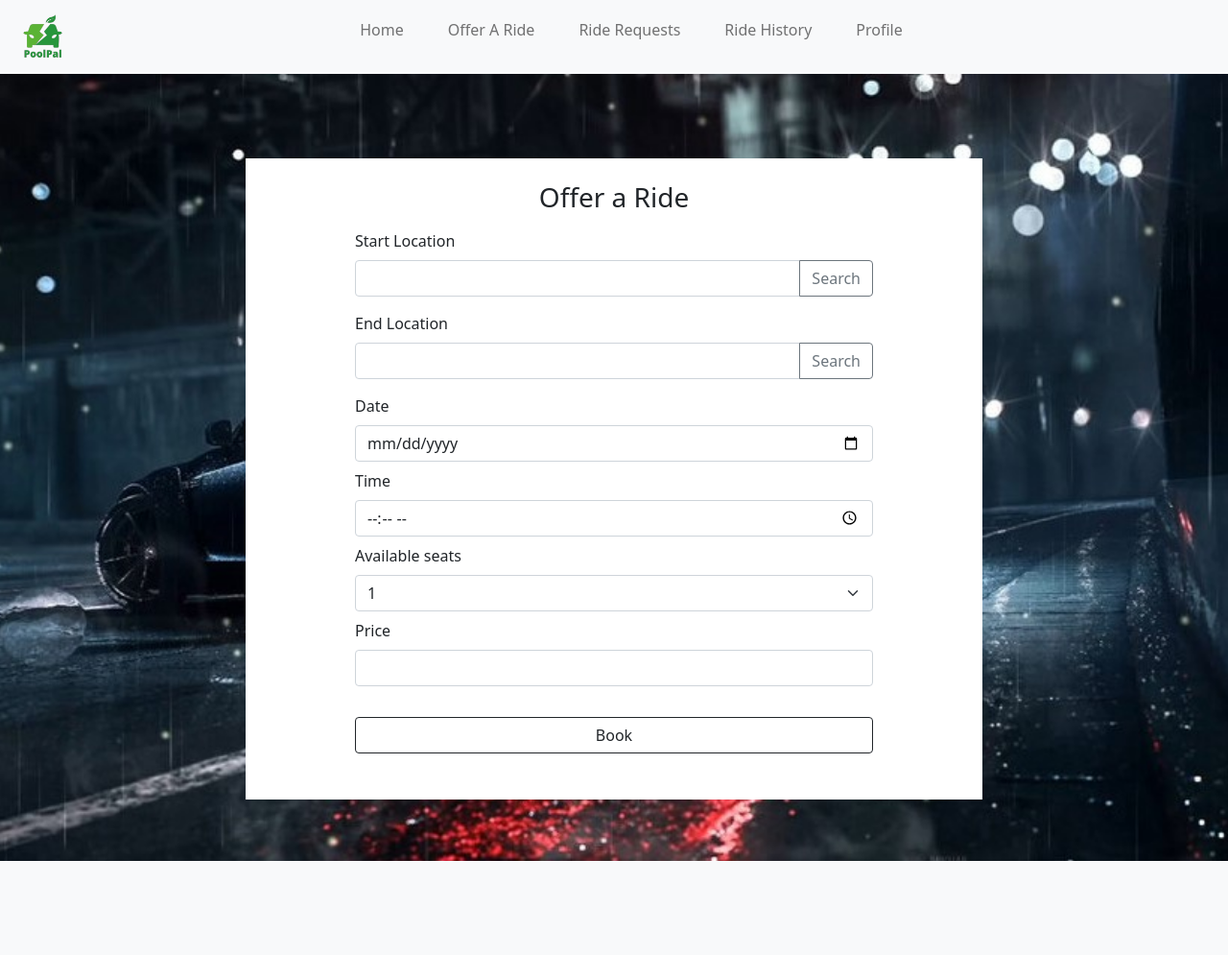
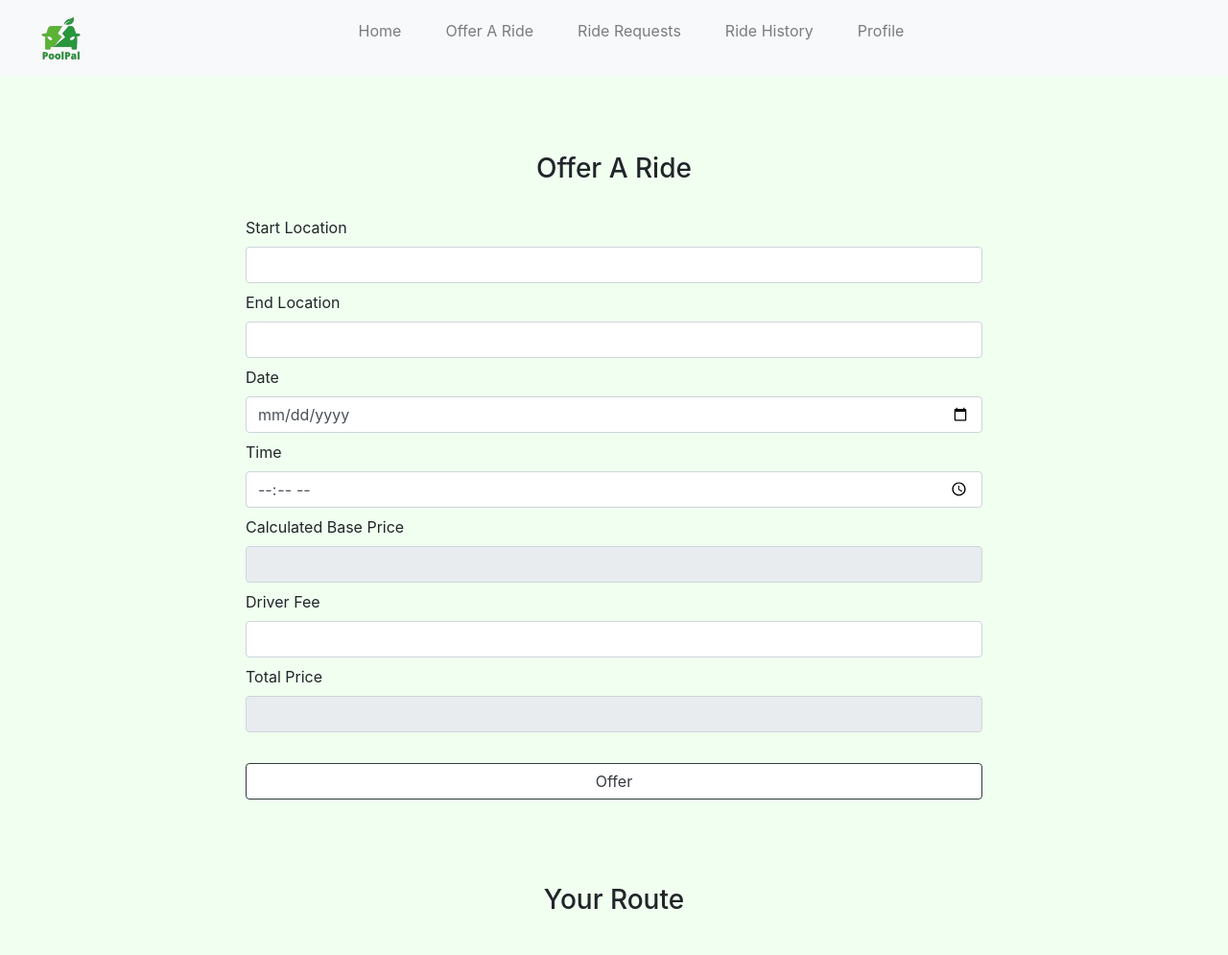
Before and after one commit to chiragnagpal02/PoolPal, a Flask app: template templates/driver/driverOfferForm.html in a window 1280 px wide. Shown: the top 995 px of the page at 96% size. Before the commit the page ends 897 px from the top, so only its background shows below. Run offline with Flask 3, Linux system fonts and the light colour scheme; the template is opened without the code that fills it, so the values that code supplies are empty; parts of the project's set-up code (start-up, migrations or seed data) failed here and were passed over; some libraries are stand-ins or nearby versions.

Commit message:
trying to do base price

```diff
--- a/driverMS.py
+++ b/driverMS.py
@@ -8,7 +8,7 @@ import bcrypt
 
 
 app = Flask(__name__)
-# app.config['SQLALCHEMY_DATABASE_URI'] = 'mysql+mysqlconnector://root:root@localhost:3306/PoolPal'
+# app.config['SQLALCHEMY_DATABASE_URI'] = 'mysql+mysqlconnector://root@localhost:3306/PoolPal'
 app.config['SQLALCHEMY_DATABASE_URI'] = environ.get('dbURL')
 app.config['SQLALCHEMY_TRACK_MODIFICATIONS'] = False
 app.config['SQLALCHEMY_ENGINE_OPTIONS'] = {'pool_recycle': 299}
--- a/tables.sql
+++ b/tables.sql
@@ -75,6 +75,8 @@
       PRIMARY KEY (CPID, DID, PID)
   );
 
+
+-- what is this for?
 CREATE TABLE User (
     Email VARCHAR(200) NOT NULL,
     Role VARCHAR(10) NOT NULL,
--- a/templates/driver/driverHomepage.html
+++ b/templates/driver/driverHomepage.html
@@ -11,7 +11,7 @@
     integrity="sha384-EVSTQN3/azprG1Anm3QDgpJLIm9Nao0Yz1ztcQTwFspd3yD65VohhpuuCOmLASjC" crossorigin="anonymous">
 
   <!-- page name -->
-  <title>Admin Homepage</title>
+  <title>Driver Homepage</title>
 
   <!-- css -->
   <style>
--- a/templates/driver/driverOfferForm.html
+++ b/templates/driver/driverOfferForm.html
@@ -10,8 +10,21 @@
   <link href="https://cdn.jsdelivr.net/npm/bootstrap@5.0.2/dist/css/bootstrap.min.css" rel="stylesheet"
     integrity="sha384-EVSTQN3/azprG1Anm3QDgpJLIm9Nao0Yz1ztcQTwFspd3yD65VohhpuuCOmLASjC" crossorigin="anonymous">
 
+  <!-- map -->
+  <link rel="stylesheet" href="https://stackpath.bootstrapcdn.com/bootstrap/4.3.1/css/bootstrap.min.css"
+    integrity="sha384-ggOyR0iXCbMQv3Xipma34MD+dH/1fQ784/j6cY/iJTQUOhcWr7x9JvoRxT2MZw1T" crossorigin="anonymous">
+  <script src="https://code.jquery.com/jquery-3.3.1.slim.min.js"
+    integrity="sha384-q8i/X+965DzO0rT7abK41JStQIAqVgRVzpbzo5smXKp4YfRvH+8abtTE1Pi6jizo"
+    crossorigin="anonymous"></script>
+  <script src="https://cdnjs.cloudflare.com/ajax/libs/popper.js/1.14.3/umd/popper.min.js"
+    integrity="sha384-ZMP7rVo3mIykV+2+9J3UJ46jBk0WLaUAdn689aCwoqbBJiSnjAK/l8WvCWPIPm49"
+    crossorigin="anonymous"></script>
+  <script src="https://stackpath.bootstrapcdn.com/bootstrap/4.1.3/js/bootstrap.min.js"
+    integrity="sha384-ChfqqxuZUCnJSK3+MXmPNIyE6ZbWh2IMqE241rYiqJxyMiZ6OW/JmZQ5stwEULTy"
+    crossorigin="anonymous"></script>
+
   <!-- page name -->
-  <title>Admin Homepage</title>
+  <title>Passenger Ride Offers</title>
 
   <!-- css -->
   <style>
@@ -28,15 +41,21 @@
     }
 
     /* body css */
-    .background {
-      padding: 5% 20%;
+    body {
       width: 100%;
       height: 100%;
-      background-repeat: no-repeat;
-      background-image: url('../../static/forms.jpg');
-      height: 100%;
-      background-position: center;
-      background-size: cover;
+      background-color: honeydew;
+    }
+
+    .content {
+      padding: 5% 20%;
+    }
+
+    /* map css */
+    #map {
+      height: 300px;
+      margin-bottom: 30px;
+      margin-top: 25px;
     }
   </style>
 
@@ -66,12 +85,11 @@
             <a href="driverOfferForm.html" class="nav-link routing">Offer A Ride</a>
           </li>
           <li class="nav-item">
-            <a href="driverRideRequests.html"  class="nav-link routing">Ride Requests</a>
+            <a href="driverRideRequests.html" class="nav-link routing">Ride Requests</a>
           </li>
           <li class="nav-item">
             <a href="driverRides.html" class="nav-link routing">Ride History</a>
           </li>
-
           <li class="nav-item">
             <a href="driverProfile.html" class="nav-link routing">Profile</a>
           </li>
@@ -81,104 +99,196 @@
   </nav>
 
   <!-- body -->
-  <div class="background container-fluid d-flex align-items-center justify-content-center">
-    <div class="whitebox bg-white rounded-4 w-100 p-4 mt-4 d-flex align-items-center justify-content-center">
-      <div class="w-100">
-        <div>
-          <h3 class="text-center">Offer a Ride</h3>
+  <div class="content">
+
+    <!-- form title -->
+    <div class="row">
+      <h3 class="my-3 text-center">Offer A Ride</h3>
     </div>
+
+    <!-- enter details of request through form -->
     <div class="d-flex justify-content-center">
-          <div class="w-75">
-            <form id="driverOffer">
+      <div class="w-100 mb-5 mt-2">
+        <form id="routeForm">
+
           <!-- start location -->
           <div class="my-2">
             <label for="startLocation" class="form-label">Start Location</label>
-                <div class="input-group mb-3">
-                  <input type="text" class="form-control">
-                  <button class="btn btn-outline-secondary" type="button" id="button-addon2">Search</button>
+            <input type="text" class="form-control" id="startLocation" required>
           </div>
-              </div>
+
           <!-- end location -->
           <div class="my-2">
             <label for="endLocation" class="form-label">End Location</label>
-                <div class="input-group mb-3">
-                  <input type="text" class="form-control" id="endLocation">
-                  <button class="btn btn-outline-secondary" type="button" id="button-addon2">Search</button>
+            <input type="text" class="form-control" id="endLocation" required>
           </div>
-              </div>
+
           <!-- date -->
           <div class="my-2">
             <label for="date" class="form-label">Date</label>
-                <input id="date" class="form-control" type="date" />
+            <input type="date" class="form-control" id="date" required>
           </div>
+
           <!-- time -->
           <div class="my-2">
             <label for="time" class="form-label">Time</label>
-                <input type="time" class="form-control" id="time">
-              </div>
-              <!-- available seats -->
-              <div class="my-2">
-                <label for="availableSeats" class="form-label">Available seats</label>
-                <select id="availableSeats" class="form-select" aria-label="Default select example">
-                  <option value="1" selected> 1</option>
-                  <option value="2">2</option>
-                  <option value="3">3</option>
-                  <option value="4">4</option>
-                </select>
-              </div>
-              <!-- price -->
-              <div class="my-2">
-                <label for="price" class="form-label">Price</label>
-                <input type="number" class="form-control" id="price">
+            <input type="time" class="form-control" id="time" required>
           </div>
 
-              <button type="submit" class="btn btn-outline-dark my-4 w-100">Book</button>
+          <!-- base price -->
+          <div class="my-2">
+            <label for="baseprice" class="form-label">Calculated Base Price</label>
+            <input type="text" class="form-control" id="baseprice" readonly>
+          </div>
 
+          <!-- driver fee -->
+          <div class="my-2">
+            <label for="driverfee" class="form-label">Driver Fee</label>
+            <input type="number" class="form-control" id="driverfee" required>
+          </div>
+
+          <!-- time -->
+          <div class="my-2">
+            <label for="totalprice" class="form-label">Total Price</label>
+            <input type="number" class="form-control" id="totalprice" readonly>
+          </div>
+          <button type="submit" class="btn btn-outline-dark my-4 w-100 bg-white">Offer</button>
         </form>
       </div>
     </div>
+
+    <!-- map -->
+    <div class="row">
+      <h3 class="my-3 text-center">Your Route</h3>
     </div>
-    </div>
-  </div>
+    <div id="map"></div>
+
     <!-- Bootstrap Bundle with Popper -->
     <script src="https://cdn.jsdelivr.net/npm/bootstrap@5.0.2/dist/js/bootstrap.bundle.min.js"
       integrity="sha384-MrcW6ZMFYlzcLA8Nl+NtUVF0sA7MsXsP1UyJoMp4YLEuNSfAP+JcXn/tWtIaxVXM"
       crossorigin="anonymous"></script>
 
+
+    <!-- map script -->
+    <!-- Load the Google Maps API -->
+    <script async defer
+      src="https://maps.googleapis.com/maps/api/js?key=AIzaSyAu5xYBC5OCuZImTFY1xt81NdOnhP0IB_g&callback=initMap"></script>
+
     <script>
-      document.addEventListener('DOMContentLoaded', function () {
-          const passengerForm = document.querySelector('#driverOffer');
-          passengerForm.addEventListener('submit', function (event) {
-              event.preventDefault();
-              const name = document.querySelector('#PName').value;
-              const username = document.querySelector('#PUserName').value;
-              const age = document.querySelector('#PAge').value;
-              const gender = document.querySelector('#PGender').value;
-              const email = document.querySelector('#PEmail').value;
-              const password = document.querySelector('#PPassword').value;
-              const address = document.querySelector('#PAddress').value;
-              const phone = document.querySelector('#PPhone').value;
-              axios.post('http://127.0.0.1:5001/api/v1/add_new_passenger', {
-                  PName: name,
-                  PUserName: username,
-                  PAge: age,
-                  PGender: gender,
-                  PEmail: email,
-                  PPassword: password,
-                  PAddress: address,
-                  PPhone: phone,
-              })
-              .then(function (response) {
-                  console.log(response);
-                  alert("Passenger added successfully.");
-              })
-              .catch(function (error) {
-                  console.log(error);
-                  alert("An error occurred while adding the passenger.");
+      function initMap() {
+        // Initialize the map
+        var map = new google.maps.Map(document.getElementById('map'), {
+          zoom: 10,
+          center: { lat: 37.7749, lng: -122.4194 } // Default map center is San Francisco
+        });
+
+        // Listen for form submission
+        document.getElementById('routeForm').addEventListener('submit', function (event) {
+          event.preventDefault(); // Prevent form submission
+
+          // Get the start and end locations
+          var startLocation = document.getElementById('startLocation').value;
+          var endLocation = document.getElementById('endLocation').value;
+
+          // Create the directions service and renderer
+          var directionsService = new google.maps.DirectionsService();
+          var directionsRenderer = new google.maps.DirectionsRenderer();
+
+          // Render the directions on the map
+          directionsRenderer.setMap(map);
+
+          // Create the request object for directions service
+          var request = {
+            origin: startLocation,
+            destination: endLocation,
+            travelMode: 'DRIVING'
+          };
+
+          // Send the request to the directions service
+          directionsService.route(request, function (result, status) {
+            if (status == 'OK') {
+              // Display the route on the map
+              directionsRenderer.setDirections(result);
+            }
           });
         });
+        // get lat and lng
+        var geocoder = new google.maps.Geocoder();
+
+        function getLatLng() {
+          var startLocation = document.getElementById('startLocation').value;
+          var allLatLng = [];
+
+          geocoder.geocode({ 'address': startLocation }, function (results, status) {
+            if (status === 'OK') {
+              var startlat = results[0].geometry.location.lat();
+              allLatLng.push(startlat)
+              var startlng = results[0].geometry.location.lng();
+              allLatLng.push(startlng)
+              // console.log('Latitude: ' + startlat);
+              // console.log('Longitude: ' + startlng);
+            } else {
+              console.log('Geocode was not successful for the following reason: ' + status);
+            }
           });
+
+          var endLocation = document.getElementById('endLocation').value;
+
+          geocoder.geocode({ 'address': endLocation }, function (results, status) {
+            if (status === 'OK') {
+              var endlat = results[0].geometry.location.lat();
+              allLatLng.push(endlat)
+              var endlng = results[0].geometry.location.lng();
+              allLatLng.push(endlng)
+              // console.log('Latitude: ' + endlat);
+              // console.log('Longitude: ' + endlng);
+            } else {
+              console.log('Geocode was not successful for the following reason: ' + status);
+            }
+          });
+          // console.log(allLatLng)
+          return allLatLng;
+        }
+        return getLatLng()
+      }
+
+      // pricing
+
+
+      // Get references to both input fields
+      const startLocation = document.getElementById("startLocation");
+      const endLocation = document.getElementById("endLocation");
+
+      // Add an onkeyup event listener to both input fields
+      startLocation.addEventListener("keyup", handleKeyup);
+      endLocation.addEventListener("keyup", handleKeyup);
+
+      // Define the callback function to be executed on keyup
+      function handleKeyup(event) {
+        console.log(initMap())
+        var allLatLng = initMap();
+        console.log(allLatLng)
+        console.log(typeof(allLatLng))
+        var startLat = allLatLng.0;
+        console.log (startLat)
+        var startLng = allLatLng[1];
+        var endLat = allLatLng[2];
+        var endLng = allLatLng[3];
+
+        axios.get(`/api/v1/base_price/${startLat},${startLng}/${endLat},${endLng}`)
+          .then(response => {
+            var baseprice = response.data;
+            console.log(baseprice)
+          })
+          .catch(error => {
+            console.log(error);
+          });
+      }
     </script>
+
+    <!-- axios -->
+    <script src="https://cdn.jsdelivr.net/npm/axios/dist/axios.min.js"></script>
+
 </body>
 
 </html>
--- a/templates/passenger/passengerSignUp.html
+++ b/templates/passenger/passengerSignUp.html
@@ -38,7 +38,7 @@
     <div class="whitebox bg-white w-75 d-flex align-items-center justify-content-center">
       <div class="w-100">
         <div>
-          <h3 class="text-center">Choose Your Identity</h3>
+          <h3 class="text-center">Passenger Sign Up</h3>
         </div>
         <div class="d-flex justify-content-center">
           <div class="w-75">
```
Also changed, not shown: templates/passenger/passengerRideOffers.html (+11 -2 lines), templates/todo.html (+6 -2 lines). Lines whose indentation alone changed are shown as unchanged.
